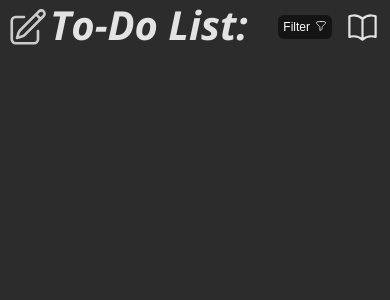
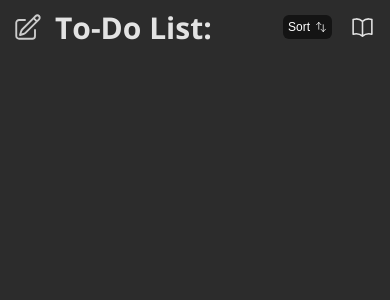
Before and after one commit to Calcifer04/React-To-do-list, a React (Vite) app: page / in a window 390 px wide. Shown: the top 300 px of the page. Built offline with nearby package versions, Linux system fonts and the light colour scheme.

Commit message:
Filter -> Sort & Description styling

```diff
--- a/package.json
+++ b/package.json
@@ -25,6 +25,6 @@
     "eslint-plugin-react-hooks": "^5.1.0-rc.0",
     "eslint-plugin-react-refresh": "^0.4.9",
     "globals": "^15.9.0",
-    "vite": "^5.4.2"
+    "vite": "^5.4.3"
   }
 }
--- a/src/components/Todolist.jsx
+++ b/src/components/Todolist.jsx
@@ -180,9 +180,9 @@ const Todolist = () => {
             <Todoform addTodo={addTodo} />
             <div className="dropdown">
                 <button class="dropbtn">
-                    <span className="filter">Filter</span>
-                    <svg class="funnel" xmlns="http://www.w3.org/2000/svg" fill="none" viewBox="0 0 24 24" stroke-width="1.5" stroke="currentColor">
-                        <path stroke-linecap="round" stroke-linejoin="round" d="M12 3c2.755 0 5.455.232 8.083.678.533.09.917.556.917 1.096v1.044a2.25 2.25 0 0 1-.659 1.591l-5.432 5.432a2.25 2.25 0 0 0-.659 1.591v2.927a2.25 2.25 0 0 1-1.244 2.013L9.75 21v-6.568a2.25 2.25 0 0 0-.659-1.591L3.659 7.409A2.25 2.25 0 0 1 3 5.818V4.774c0-.54.384-1.006.917-1.096A48.32 48.32 0 0 1 12 3Z" />
+                    <span className="sort">Sort</span>
+                    <svg className="sort-icon" xmlns="http://www.w3.org/2000/svg" fill="none" viewBox="0 0 24 24" stroke-width="1.5" stroke="currentColor">
+                        <path stroke-linecap="round" stroke-linejoin="round" d="M3 7.5 7.5 3m0 0L12 7.5M7.5 3v13.5m13.5 0L16.5 21m0 0L12 16.5m4.5 4.5V7.5" />
                     </svg>
                     </button>
                 <div class="dropdown-content">
--- a/src/styles/Logbook.css
+++ b/src/styles/Logbook.css
@@ -149,5 +149,7 @@
     }
     .logbook-title {
         font-size: 30px;
+        margin-left: 43px;
+        margin-top: 15px;
     }
 }
--- a/src/styles/Todoform.css
+++ b/src/styles/Todoform.css
@@ -101,6 +101,7 @@ h5{
     background-color: #333333;
     border-radius: 8px;
     box-shadow: rgb(11, 11, 12) 0px 20px 30px -10px;
+    margin-left: 5px;
 }
 
 .collapsed {
@@ -174,18 +175,19 @@ h5{
 
 .expand-button {
     position: absolute;
-    width: 35px;
-    height: 35px;
+    width: 25px;
+    height: 25px;
     top: 0;
     left: 0;
-    padding: 10px;
+    padding: 15px;
     transition: transform .2s;
 }
 
 .collapse-button {
     position: absolute;
-    width: 35px;
-    height: 35px;
+    width: 25px;
+    height: 25px;
+    padding: 9px;
     top: 0;
     left: 0;
     transition: transform .2s;
--- a/src/styles/Todolist.css
+++ b/src/styles/Todolist.css
@@ -30,10 +30,11 @@
     cursor: pointer;
 }
 
-.funnel {
+.sort-icon {
     width: 20px;
     height: 20px;
     margin-left: 5px;
+    margin-top: 1px;
 
 }
 
@@ -71,7 +72,7 @@ h1 {
     font-family: "Open Sans", sans-serif;
     font-optical-sizing: auto;
     font-weight: 700;
-    font-style: italic;
+    font-style: normal;
     font-variation-settings: "wdth" 100;
     font-size: 50px;
     margin-left: 10px;
@@ -101,6 +102,7 @@ li.todo-item {
 p.todo-description {
     margin: 15px 0px 10px 0px;
     color:rgb(161, 161, 161);
+    max-width: 100%;
     white-space: pre-wrap;
     font-size: 0.8em;
 }
@@ -128,11 +130,17 @@ p.todo-description {
 }
 
 .todo-actions {
-    position: relative;
+    position: absolute;
+    right: 0px;
     display: flex;
     flex-direction: row;
     gap: 5px;
     margin-left: auto;
+}
+
+.edit-save-cancel {
+    position: relative;
+    margin-top: 125px;
 }
 
 .color-indicator {
@@ -202,27 +210,21 @@ p.todo-description {
     margin-bottom: 10px;
 }
 
-.edit-description {
-    min-height: 60px;
-    resize: vertical;
-    padding: 10px;
-}
 
 .edit-title {
     padding: 0.5em;
     font-size: 0.8em;
     border: 1px solid #cccccc00;
     border-radius: 4px;
-    width: auto;
+
     font-family: "Open Sans", sans-serif;
     font-optical-sizing: auto;
     font-weight: 500;
     font-style: normal;
     font-variation-settings:
     "wdth" 100;
-    border: 1px solid #cccccc00;
     background-color: rgb(46, 46, 46);
-    box-shadow: rgba(0, 0, 0, 0.315) 0px 2px 4px 0px, rgba(4, 8, 10, 0.432) 0px 2px 16px 0px;
+    box-shadow: rgba(0, 0, 0, 0.694) 0px 2px 4px 0px, rgba(4, 8, 10, 0.432) 0px 2px 16px 0px;
 }
 
 .edit-date {
@@ -240,7 +242,7 @@ p.todo-description {
     width: 9rem;
     padding: 3px;
     margin-top: 6px;
-    box-shadow: rgba(0, 0, 0, 0.493) 0px 2px 4px 0px, rgba(4, 8, 10, 0.432) 0px 2px 16px 0px;
+    box-shadow: rgba(0, 0, 0, 0.694) 0px 2px 4px 0px, rgba(4, 8, 10, 0.432) 0px 2px 16px 0px;
 }
 
 .edit-description {
@@ -248,7 +250,7 @@ p.todo-description {
     border: 1px solid #cccccc00;
     border-radius: 4px;
     font-size: 1.1rem;
-    resize: both;
+    resize: vertical;
     overflow: auto;
     font-family: "Open Sans", sans-serif;
     font-optical-sizing: auto;
@@ -258,12 +260,13 @@ p.todo-description {
     "wdth" 100;
     border: 1px solid #cccccc00;
     background-color: rgb(46, 46, 46);
-    box-shadow: rgba(0, 0, 0, 0.315) 0px 2px 4px 0px, rgba(4, 8, 10, 0.432) 0px 2px 16px 0px;
+    box-shadow: rgba(0, 0, 0, 0.936) 0px 2px 4px 0px, rgba(4, 8, 10, 0.432) 0px 2px 16px 0px;
 }
 
 .save-button , .cancel-button {
-    margin-top: 13px;
-    font-size: 0.7em;
+    position: relative;
+    margin-top: 30px;
+    font-size: 0.8em;
     color: #ffffff;
     background-color: #242424;
     border: none;
@@ -277,10 +280,9 @@ p.todo-description {
     font-variation-settings:
     "wdth" 100;
     box-shadow: rgba(0, 0, 0, 0.35) 0px 5px 15px;
-    margin-left: 10px;
     transition: transform .2s;
-    display: flex;
-    flex-direction: column;
+    margin-left: 20px;
+    margin-right: 5px;
 }
 
 .save-button:hover {
@@ -295,11 +297,11 @@ p.todo-description {
 .logbook {
     position: absolute;
     right: 0;
-    width: 35px;
-    height: 35px;
+    width: 25px;
+    height: 25px;
     background-color: #33333300;
     border-color: #33333300;
-    padding: 10px;
+    padding: 15px;
     transition: transform .2s;
 }
 
@@ -344,6 +346,11 @@ p.todo-description {
         margin-left: 45px;
         margin-top: 0px
     }
+    h1 {
+        margin-top: 10px;
+        font-size: 35px;
+        margin-left: 22px;
+    }
 }
 
 @media (max-width: 499px) {
@@ -365,11 +372,13 @@ p.todo-description {
         font-size: 15px;
     }
     h1 {
-        font-size: 40px;
-        margin-left: 20px;
+        margin-top: 13px;
+        font-size: 30px;
+        margin-left: 25px;
     }
     .color-indicator {
         width: 20px;
+        margin-top:  4px;
         min-width: 20px;
         height: 20px;
     }
@@ -379,14 +388,18 @@ p.todo-description {
     .edit-title {
         font-size: 20px;
         width: auto;
-        width: 180px;
     }
     .edit-description {
         font-size: 15px;
-        width: 180px;
+    }
+
+    .edit-save-cancel {
+        display: flex;
+        flex-direction: column;
+        margin-top: 115px;
     }
     .save-button, .cancel-button {
-        margin-left: 2px;
+        margin-top: 8px;
         font-size: 15px;
     }
     .edit-date {
@@ -402,7 +415,7 @@ p.todo-description {
         font-size: 12px;
         padding: 5px;
     }
-    .funnel {
+    .sort-icon {
         width: 12px;
         height: 12px;
     }
```
Also changed, not shown: 1 other file (tests, documents, lock files or other folders).
